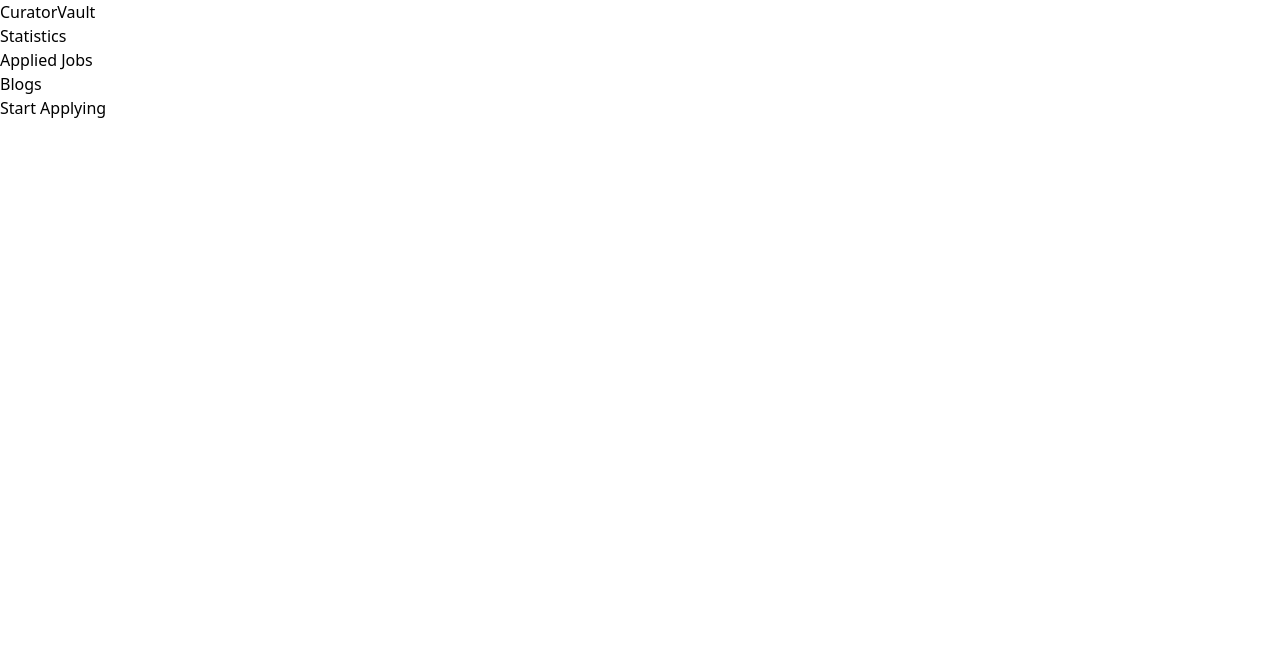
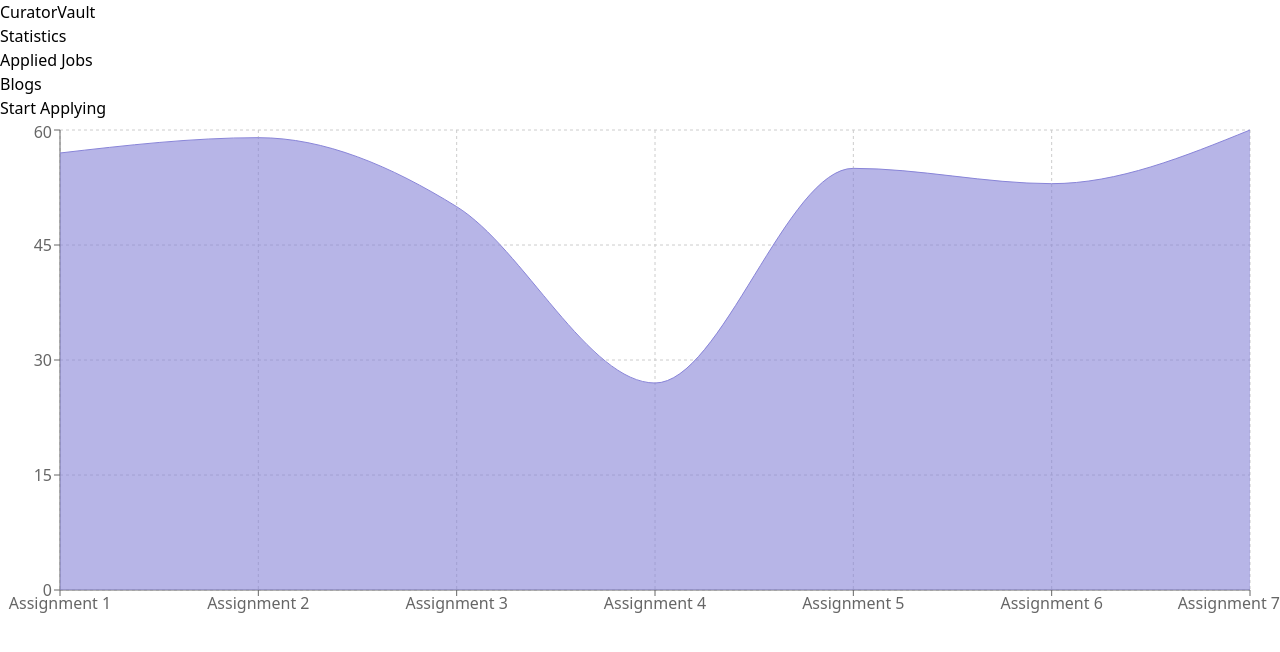
Before and after one commit to abid365/joblsitingsite, a React (Vite) app: page /statistics in a window 1280 px wide. Shown: the top 652 px of the page. Built offline with nearby package versions, Linux system fonts and the light colour scheme.

Commit message:
chart added

```diff
--- a/src/Components/Stats.jsx
+++ b/src/Components/Stats.jsx
@@ -1,4 +1,5 @@
 import React from 'react';
+
 import {
   AreaChart,
   Area,
@@ -12,47 +13,41 @@
 const data = [
   {
     name: "Assignment 1",
-    marks: 57,
-
+    marks: 57
   },
   {
     name: "Assignment 2",
-    marks: 59,
-
+    marks: 59
   },
   {
     name: "Assignment 3",
-    marks: 50,
-
+    marks: 50
   },
   {
     name: "Assignment 4",
-    marks: 27,
-
+    marks: 27
   },
   {
     name: "Assignment 5",
-    marks: 55,
-
+    marks: 55
   },
   {
     name: "Assignment 6",
-    marks: 53,
-
+    marks: 53
   },
   {
     name: "Assignment 7",
-    marks: 60,
-
+    marks: 60
   }
 ];
 
 const Stats = () => {
   return (
-    <ResponsiveContainer width="100%" height="60%">
+    <div className="">
+      <ResponsiveContainer width="100%" height={500}>
           <AreaChart
-      width={100}
-      height={400}
+                width={500}
+                height={300}
                 data={data}
                 margin={{
                   top: 10,
@@ -68,6 +63,8 @@
               <Area type="monotone" dataKey="marks" stroke="#8884d8" fill="#8884d8" />
         </AreaChart>
     </ResponsiveContainer>
+    </div>
+
 
   );
 };
```
Also changed, not shown: public/chart.json (added, +37 -0 lines). Lines whose indentation alone changed are shown as unchanged.
